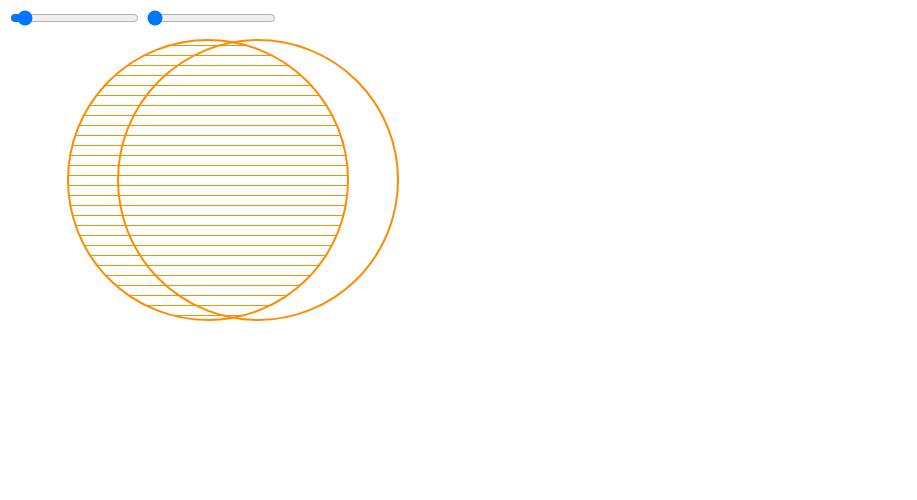
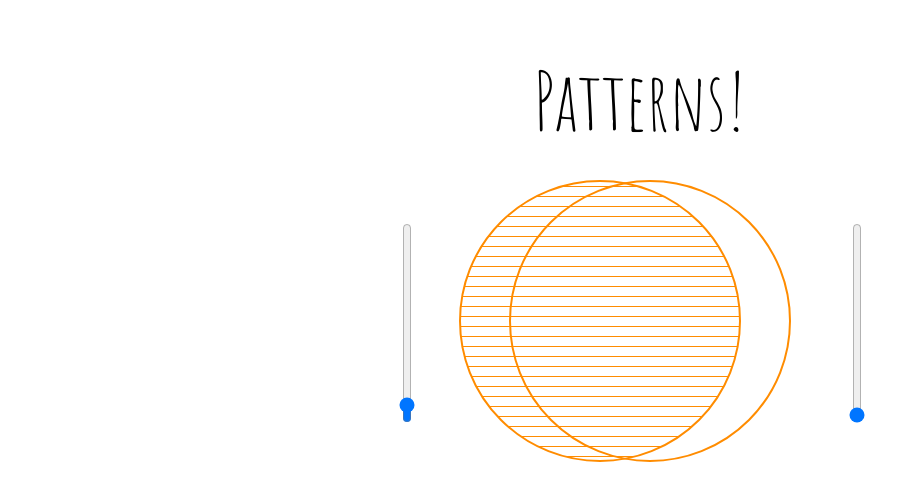
Before and after one commit to notwaldorf/muster, a website: page index.html in a window 1280 px wide. Shown: the whole page, without its empty margins (0-917 px from the left). Drawn offline with Linux system fonts and the light colour scheme.

Commit message:
clean up styles

```diff
--- a/index.html
+++ b/index.html
@@ -9,13 +9,19 @@
 
   <script src="bower_components/d3/d3.min.js"></script>
   <script src="bower_components/textures/textures.min.js"></script>
+  <link rel="stylesheet" type="text/css" href="https://fonts.googleapis.com/css?family=Amatic+SC:400,700">
+  <link rel="stylesheet" type="text/css" href="style.css">
 </head>
 <body>
-  <input id="input1" type="range" value="0" step="1" max="10">
-  <input id="input2" type="range" value="0" step="1" max="10">
-  <div id="example"></div>
+  <div class="container">
+    <h1>Patterns! </h1>
+    <div class="playground">
+      <input id="input1" type="range" value="0" step="1" max="10" orient="vertical">
+      <div id="example"></div>
+      <input id="input2" type="range" value="0" step="1" max="10" orient="vertical">
+    </div>
+  </div>
 </body>
-
 <script>
   var w = 600, h = 300;
 
@@ -135,7 +141,14 @@
       .circles()
       .fill("darkorange")
       .stroke("darkorange")
-      .size(5);
+      .size(6);
+
+    var dots21 = textures
+      .circles()
+      .fill("darkorange")
+      .stroke("darkorange")
+      .complement()
+      .size(8);
 
     var dots3 = textures.circles()
     .radius(4)
@@ -187,7 +200,7 @@
 
     return [empty,
         horizontal, vertical, grid, diagonal, diagonalGrid, fireGrid,
-        dots, dots1, dots2, dots3, dots4, dots5,
+        dots, dots1, dots2, dots21, dots3, dots4, dots5,
         hexes, exes, woven, waves, squares];
   }
   //
--- /dev/null
+++ b/style.css
@@ -0,0 +1,33 @@
+h1 {
+  font-size: 80px;
+  font-family: Amatic SC;
+  font-weight: normal;
+  margin: 0px;
+  text-align: center;
+}
+
+.container {
+  width: 480px;
+  margin-left: auto;
+  margin-right: auto;
+  margin-top: 50px;
+}
+
+.playground {
+  margin-top: 20px;
+  position: relative;
+}
+
+input[type=range][orient=vertical] {
+  writing-mode: bt-lr; /* IE */
+  -webkit-appearance: slider-vertical; /* WebKit */
+  width: 8px;
+  height: 200px;
+  padding: 0 5px;
+  position: absolute;
+  top: 50px;
+}
+
+#input2 {
+  left: 450px;
+}
```
